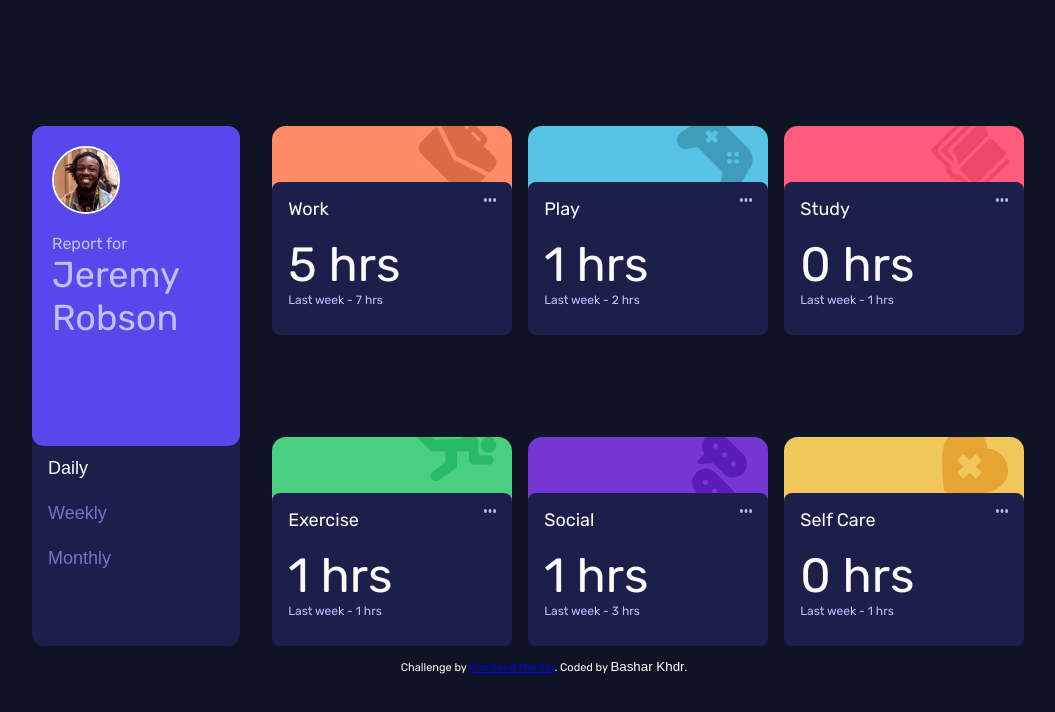
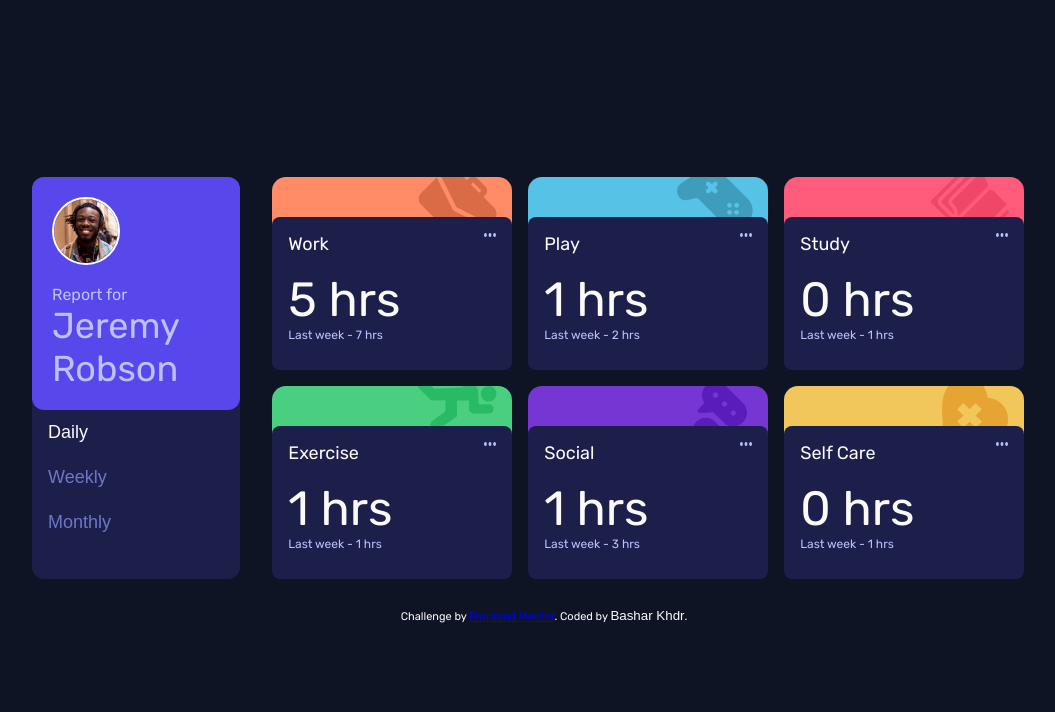
Before and after one commit to BasharKhdr1992/time-tracking-dashboard, a React (Create React App) app: page / in a window 1280 px wide. Shown: the top 712 px of the page, without its empty margins (96-1151 px from the left). Built offline with nearby package versions, Linux system fonts and the light colour scheme.

Commit message:
Fixing the layout on large screens

```diff
--- a/src/components/Activity.css
+++ b/src/components/Activity.css
@@ -1,14 +1,15 @@
 .activity {
-  height: max-content;
+  height: auto;
   width: 15em;
   margin-left: 1em;
+  margin-bottom: 1em;
   background-position: top -10px right 15px;
   background-repeat: no-repeat;
   border-radius: 14px;
 }
 
 .activity-top {
-  height: 7vh;
+  height: 5vh;
 }
 
 .activity-info {
--- a/src/components/TimeDashboard.css
+++ b/src/components/TimeDashboard.css
@@ -1,20 +1,18 @@
 .dashboard {
   width: 80%;
-  height: 65vh;
   display: flex;
   flex-direction: row;
 }
 
 .main-card {
-  height: 65vh;
   width: 25em;
   margin-right: 1em;
   border-radius: 12px;
+  margin-bottom: 1em;
   background-color: hsl(235, 46%, 20%);
 }
 
 .personal-details {
-  height: 40vh;
   color: hsl(236, 100%, 87%);
   background-color: hsl(246, 80%, 60%);
   border-radius: 12px;
--- a/src/components/UI/VerticalNavbar.js
+++ b/src/components/UI/VerticalNavbar.js
@@ -9,6 +9,7 @@ const VerticalNavbar = ({ links, onClick, category }) => {
 
         return (
           <button
+            key={index}
             onClick={() => onClick(link)}
             className="nav-link"
             style={{
```
